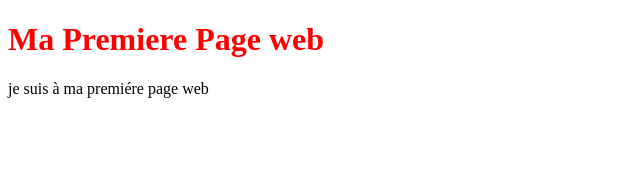
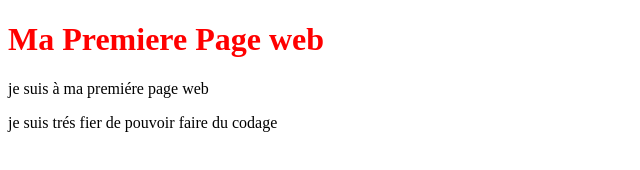
Before and after one commit to SALIFBAYE/Reservia, a plain HTML site: page index.html in a window 1280 px wide. Shown: the whole page, without its empty margins (0-640 px from the left). Drawn offline with Linux system fonts and the light colour scheme.

Commit message:
rajout de paragraphe

```diff
--- a/index.html
+++ b/index.html
@@ -9,6 +9,7 @@
 <body>
     <h1>Ma Premiere Page web</h1>
     <p>je suis à ma premiére page web</p>
+    <p>je suis trés fier de pouvoir faire du codage</p>
 
 </body>
 </html>
```
